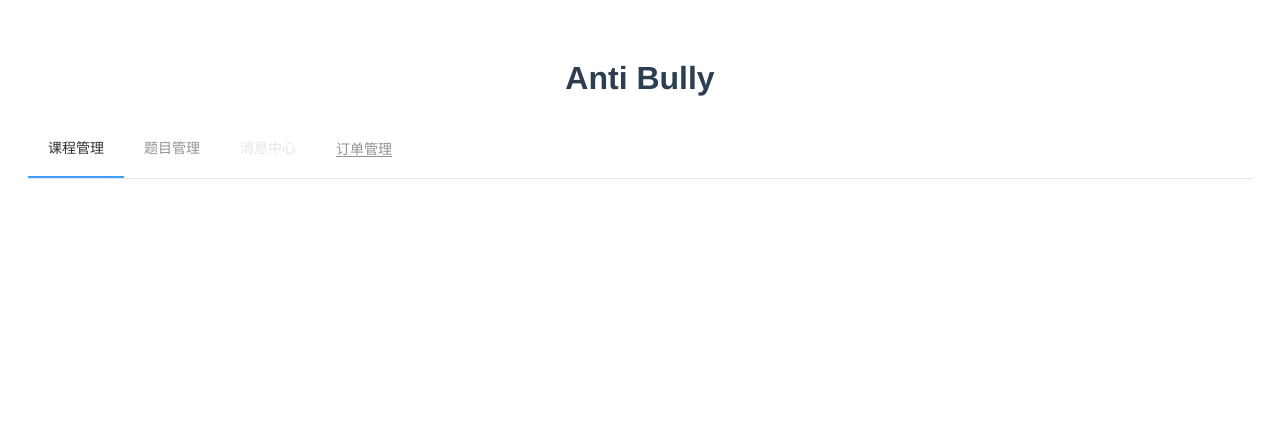
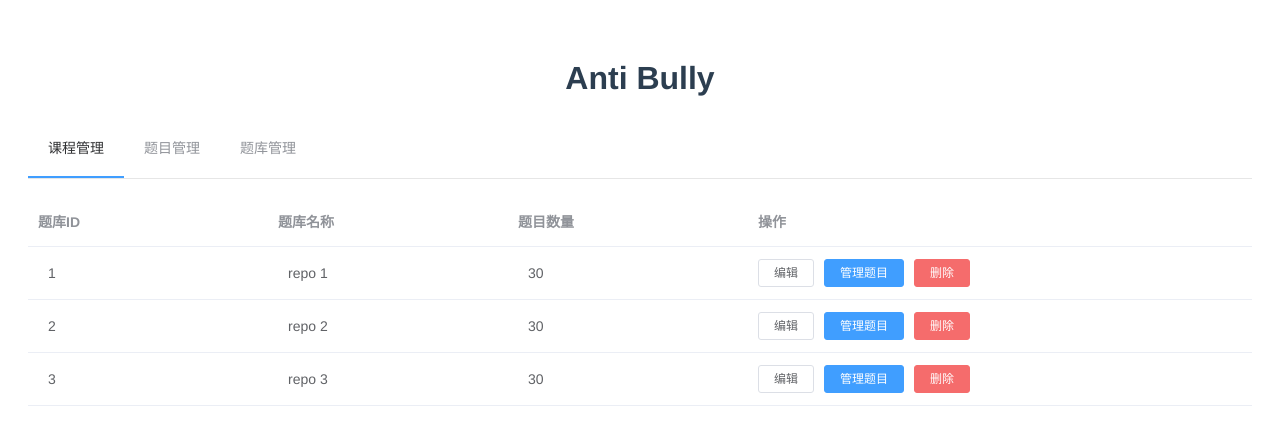
Before and after one commit to HatsuneMK00/AntiBully, a Vue app in the folder admin_frontend/: page /#/repo in a window 1280 px wide. Shown: the top 432 px of the page. Built offline with nearby package versions, Linux system fonts and the light colour scheme.

Commit message:
update: 完成题库管理员页面框架

```diff
--- a/admin_frontend/src/components/HeaderContent.vue
+++ b/admin_frontend/src/components/HeaderContent.vue
@@ -8,10 +8,7 @@
     >
         <el-menu-item index="1" route="/course">课程管理</el-menu-item>
         <el-menu-item index="2" route="/exercise">题目管理</el-menu-item>
-        <el-menu-item index="3" disabled>消息中心</el-menu-item>
-        <el-menu-item index="4">
-            <a href="https://www.ele.me" target="_blank">订单管理</a>
-        </el-menu-item>
+        <el-menu-item index="3" route="/repo">题库管理</el-menu-item>
     </el-menu>
 </template>
 
--- /dev/null
+++ b/admin_frontend/src/components/RepoManagement.vue
@@ -0,0 +1,89 @@
+<template>
+    <div>
+        <el-table
+                :data="repos"
+                style="width: 100%">
+            <el-table-column
+                    label="题库ID"
+                    width="240">
+                <template slot-scope="scope">
+                    <span style="margin-left: 10px">{{ scope.row.repoId }}</span>
+                </template>
+            </el-table-column>
+            <el-table-column
+                    label="题库名称"
+                    width="240">
+                <template slot-scope="scope">
+                    <span style="margin-left: 10px">{{ scope.row.title }}</span>
+                </template>
+            </el-table-column>
+            <el-table-column
+                    label="题目数量"
+                    width="240">
+                <template slot-scope="scope">
+                    <span style="margin-left: 10px">{{ scope.row.exerciseNum }}</span>
+                </template>
+            </el-table-column>
+            <el-table-column label="操作">
+                <template slot-scope="scope">
+                    <el-button
+                            size="mini"
+                            @click="handleEdit(scope.$index, scope.row)">编辑
+                    </el-button>
+                    <el-button
+                            size="mini"
+                            type="primary"
+                            @click="handleManageExercises(scope.$index, scope.row)">管理题目
+                    </el-button>
+                    <el-button
+                            size="mini"
+                            type="danger"
+                            @click="handleDelete(scope.$index, scope.row)">删除
+                    </el-button>
+                </template>
+            </el-table-column>
+        </el-table>
+    </div>
+</template>
+
+<script>
+    export default {
+        name: "RepoManagement",
+        data() {
+            return {
+                repos: [
+                    {
+                        repoId: 1,
+                        title: 'repo 1',
+                        exerciseNum: 30
+                    },
+                    {
+                        repoId: 2,
+                        title: 'repo 2',
+                        exerciseNum: 30
+                    },
+                    {
+                        repoId: 3,
+                        title: 'repo 3',
+                        exerciseNum: 30
+                    }
+                ]
+            }
+        },
+        methods: {
+            handleDelete(index, row) {
+                console.log(index, row);
+            },
+            handleEdit(index, row) {
+                console.log(index, row);
+            },
+            handleManageExercises(index, row) {
+                console.log(index, row);
+            }
+        }
+    }
+</script>
+
+<style scoped>
+
+</style>
--- a/admin_frontend/src/router/index.js
+++ b/admin_frontend/src/router/index.js
@@ -2,6 +2,7 @@ import Vue from 'vue'
 import VueRouter from 'vue-router'
 import CourseManagement from "@/components/CourseManagement";
 import ExerciseManagement from "@/components/ExerciseManagement";
+import RepoManagement from "@/components/RepoManagement";
 
 Vue.use(VueRouter);
 
@@ -20,6 +21,11 @@ const routes = [
         path: '/exercise',
         name: 'exercise',
         component: ExerciseManagement
+    },
+    {
+        path: '/repo',
+        name: 'repo',
+        component: RepoManagement
     }
 
 ];
```
